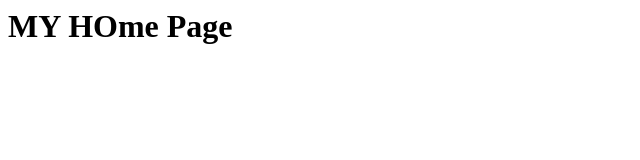
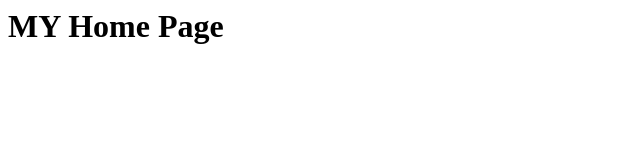
Before and after one commit to std67122420301-alt/htmlbasic, a plain HTML site: page index.html in a window 1280 px wide. Shown: the whole page, without its empty margins (0-640 px from the left). Drawn offline with Linux system fonts and the light colour scheme.

Commit message:
เเก้ไข

```diff
--- a/index.html
+++ b/index.html
@@ -3,6 +3,6 @@
   <title>HTML Basic</title>
 </head>
 <body>
-  <h1>MY HOme Page</h1>
+  <h1>MY Home Page</h1>
 </body>
 </html>
```
